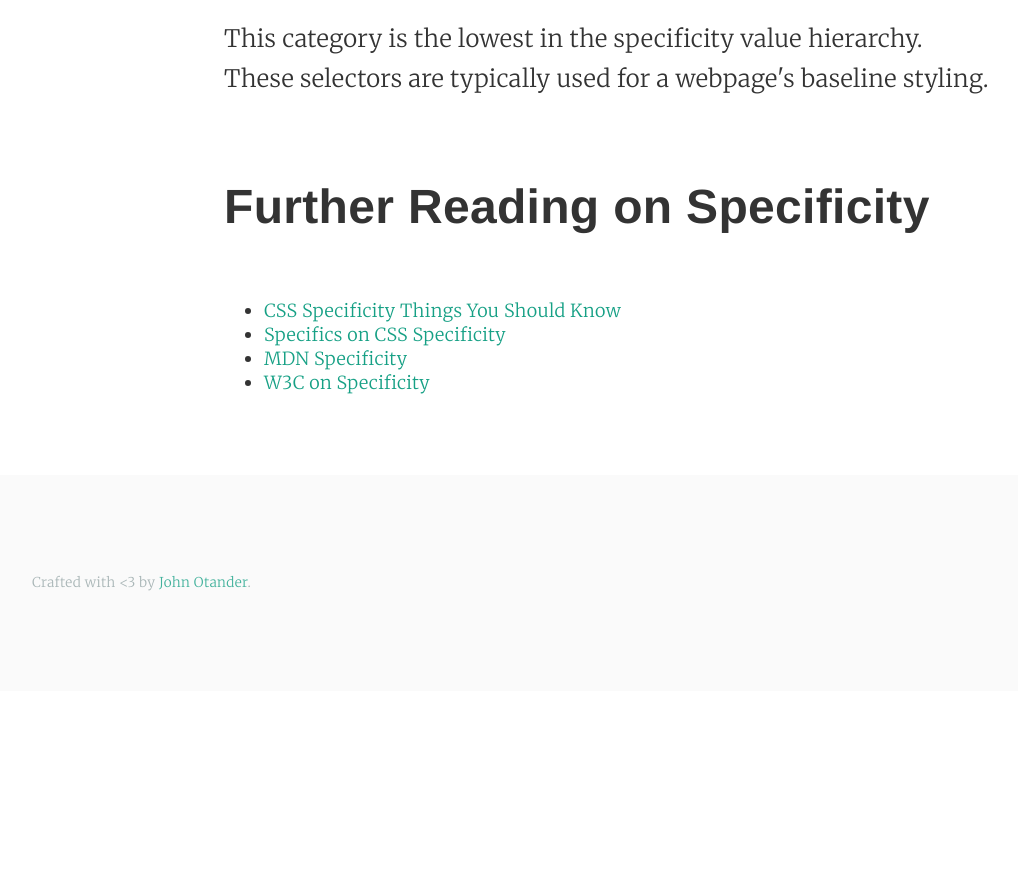
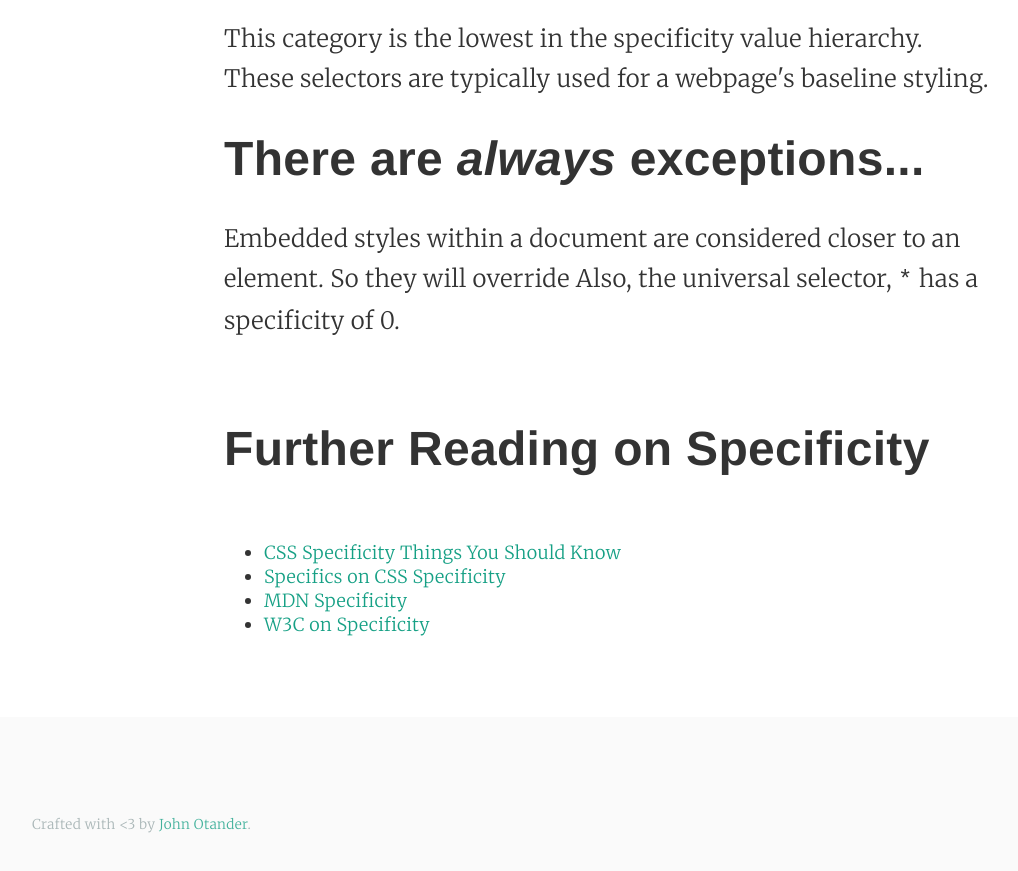
Before and after one commit to johno/specificity.co, a website: page index.html in a window 1280 px wide. Shown: the part 2839-3710 px from the top of the page, without its empty margins (32-1050 px from the left). Before the commit the page ends 3530 px from the top, so only its background shows below. Drawn offline with Linux system fonts and the light colour scheme.

Commit message:
Add initial exceptions.

```diff
--- a/index.html
+++ b/index.html
@@ -86,10 +86,10 @@
         This category is the lowest in the specificity value hierarchy. These selectors are typically used for
         a webpage's baseline styling.
       </p>
-      <!--<h2>There are always exceptions...</h2>
+      <h3 class="h2">There are <span class="italic">always</span> exceptions...</h2>
       <p>
-        Embedded styles within a document are considered closer to an element.
-      </p>-->
+        Embedded styles within a document are considered closer to an element. So they will override Also, the universal selector, <code>*</code> has a specificity of 0.
+      </p>
       <h3 class="h2 py3">Further Reading on Specificity</h3>
       <ul>
         <li><a href="http://www.smashingmagazine.com/2007/07/27/css-specificity-things-you-should-know/">CSS Specificity Things You Should Know</a></li>
```
